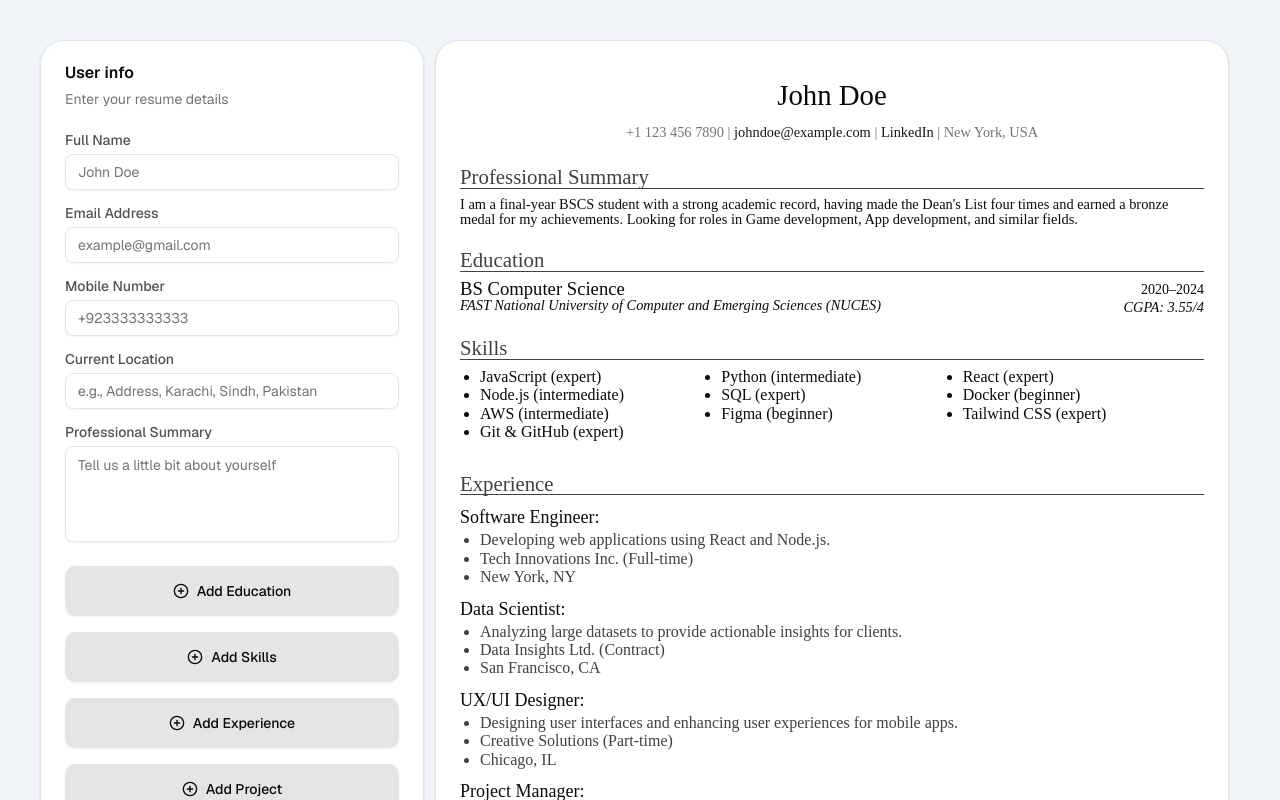
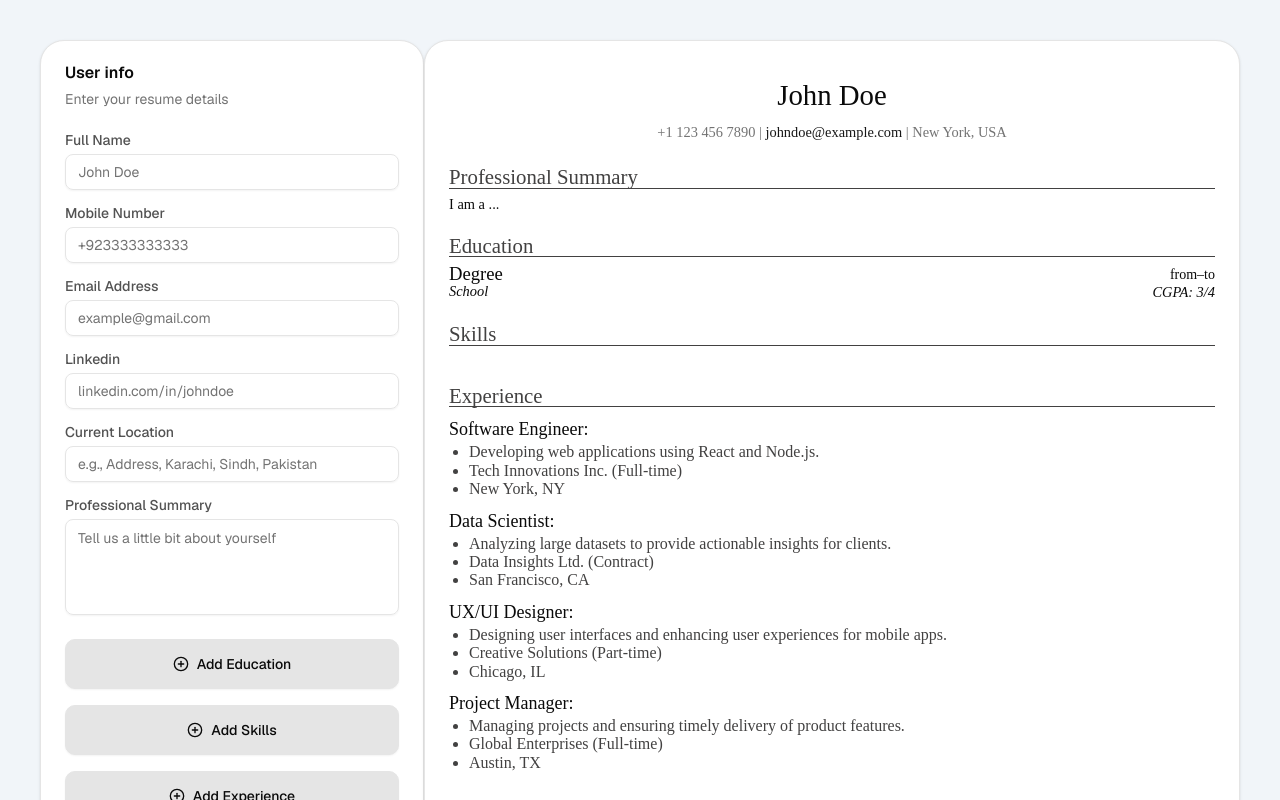
Before and after one commit to ShamSuther/papeer, a React (Vite) app in the folder frontend/: page / in a window 1280 px wide. Shown: the top 800 px of the page. Built offline with nearby package versions, Linux system fonts and the light colour scheme.

Commit message:
watching form values

```diff
--- a/frontend/src/App.css
+++ b/frontend/src/App.css
@@ -6,7 +6,7 @@ body {
 }
 
 .preview {
-  width: 794px;
+   min-width: 794px;
   /* height: 1123px; */
   font-family: 'Times New Roman', Times, serif;
 }
--- a/frontend/src/App.jsx
+++ b/frontend/src/App.jsx
@@ -1,16 +1,32 @@
+import { useState } from "react";
 import { MainForm } from "./components/MainForm";
+import { initials } from "./constants";
 import Preview from "./components/Preview";
+import { stripArrayDefaults } from "./lib/utils";
+
+// name: "",
+// email: "",
+// mobile_number: "",
+// location: "",
+// summary: "",
+// education: [],
+// skills: [],
+// experience: [],
+// projects: [],
+// certifications: [],
 
 function App() {
+  const defaultValues = stripArrayDefaults(initials);
+  const [resumeData, setResumeData] = useState(defaultValues);
   return (
     <>
       <main className="bg-slate-100">
         <div>
           <div className="flex min-h-svh w-full justify-center p-6 md:p-10">
             <div className="w-full max-w-sm">
-              <MainForm />
+              <MainForm defaults={defaultValues} setData={setResumeData} />
             </div>
-            <Preview />
+            <Preview data={resumeData} />
           </div>
         </div>
       </main>
--- a/frontend/src/components/MainForm.jsx
+++ b/frontend/src/components/MainForm.jsx
@@ -2,7 +2,6 @@
 
 import { zodResolver } from "@hookform/resolvers/zod";
 import { useForm, useFieldArray } from "react-hook-form";
-import { z } from "zod";
 import { AnimatePresence, motion } from "motion/react";
 
 import { Button } from "@/components/ui/button";
@@ -15,7 +14,6 @@ import {
   FormLabel,
   FormMessage,
 } from "@/components/ui/form";
-import { Input } from "@/components/ui/input";
 import {
   Card,
   CardTitle,
@@ -23,9 +21,7 @@ import {
   CardDescription,
   CardContent,
 } from "./ui/card";
-import { Textarea } from "./ui/textarea";
-import { CircleMinus, CirclePlus } from "lucide-react";
-import { useEffect, useState } from "react";
+import { useEffect } from "react";
 import { DatePicker } from "./DatePicker";
 import { Separator } from "./ui/separator";
 import FormInput from "./FormInput";
@@ -38,6 +34,7 @@ import RemFormBtn from "./RemFormBtn";
 import { formSchema } from "@/schemas/formSchema";
 
 import {
+  initials,
   personalInfoInputs,
   educationInputs,
   experienceInputs,
@@ -46,65 +43,10 @@ import {
   certInputs,
 } from "@/constants";
 
-export function MainForm() {
-  const [edu, setEdu] = useState(false);
-  const initials = {
-    name: "",
-    email: "",
-    mobile_number: "",
-    location: "",
-    summary: "",
-    education: [
-      {
-        school: "",
-        degree: "",
-        field_of_study: "",
-        start_date: null,
-        end_date: null,
-        description: "",
-      },
-    ],
-    skills: [{ skill_name: "", proficiency: "" }],
-    experience: [
-      {
-        job_title: "",
-        employment_type: "",
-        company: "",
-        start_date: null,
-        end_date: null,
-        description: "",
-        location: "",
-        location_type: "",
-      },
-    ],
-    projects: [
-      {
-        project_name: "",
-        description: "",
-        project_url: "",
-      },
-    ],
-    certifications: [
-      {
-        title: "",
-        issuer: "",
-        credential_url: "",
-      },
-    ],
-  };
-
-  const [resume, setResume] = useState();
-
+export function MainForm({ defaults, setData }) {
   const form = useForm({
     resolver: zodResolver(formSchema),
-    defaultValues: {
-      name: "",
-      email: "",
-      mobile_number: "",
-      location: "",
-      summary: "",
-      education: [],
-    },
+    defaultValues: defaults,
   });
 
   // education fields
@@ -162,16 +104,32 @@ export function MainForm() {
   const { clearErrors, formState } = form;
   const { errors } = formState;
 
+  // errors
   useEffect(() => {
     const hasErrors = Object.keys(errors).length > 0;
 
     if (hasErrors) {
       const timer = setTimeout(() => {
         clearErrors();
-      }, 3000);
+      }, 300);
       return () => clearTimeout(timer);
     }
   }, [clearErrors, errors, eduFields]);
+
+  // form inputs
+  useEffect(() => {
+    let timeoutId;
+    const subscription = form.watch((value) => {
+      // const result = formSchema.safeParse(value);
+      timeoutId = setTimeout(() => {
+        setData(value);
+      }, );
+    });
+    return () => {
+      subscription.unsubscribe();
+      clearTimeout(timeoutId);
+    };
+  }, [form, setData]);
 
   function onSubmit(values) {
     console.log(values);
--- a/frontend/src/components/Preview.jsx
+++ b/frontend/src/components/Preview.jsx
@@ -1,48 +1,63 @@
+import React, { useEffect } from "react";
 import { Card, CardContent } from "./ui/card";
 
-export default function Preview() {
-  const skills = [
-    {
-      skill_name: "JavaScript",
-      proficiency: "expert",
-    },
-    {
-      skill_name: "Python",
-      proficiency: "intermediate",
-    },
-    {
-      skill_name: "React",
-      proficiency: "expert",
-    },
-    {
-      skill_name: "Node.js",
-      proficiency: "intermediate",
-    },
-    {
-      skill_name: "SQL",
-      proficiency: "expert",
-    },
-    {
-      skill_name: "Docker",
-      proficiency: "beginner",
-    },
-    {
-      skill_name: "AWS",
-      proficiency: "intermediate",
-    },
-    {
-      skill_name: "Figma",
-      proficiency: "beginner",
-    },
-    {
-      skill_name: "Tailwind CSS",
-      proficiency: "expert",
-    },
-    {
-      skill_name: "Git & GitHub",
-      proficiency: "expert",
-    },
-  ];
+export default function Preview({ data }) {
+  const {
+    name,
+    mobile_number,
+    email,
+    linkedin_url,
+    location,
+    summary,
+    education,
+    skills,
+    experience,
+    // projects,
+    // certifications,
+  } = data;
+
+  // const skills = [
+  //   {
+  //     skill_name: "JavaScript",
+  //     proficiency: "expert",
+  //   },
+  //   {
+  //     skill_name: "Python",
+  //     proficiency: "intermediate",
+  //   },
+  //   {
+  //     skill_name: "React",
+  //     proficiency: "expert",
+  //   },
+  //   {
+  //     skill_name: "Node.js",
+  //     proficiency: "intermediate",
+  //   },
+  //   {
+  //     skill_name: "SQL",
+  //     proficiency: "expert",
+  //   },
+  //   {
+  //     skill_name: "Docker",
+  //     proficiency: "beginner",
+  //   },
+  //   {
+  //     skill_name: "AWS",
+  //     proficiency: "intermediate",
+  //   },
+  //   {
+  //     skill_name: "Figma",
+  //     proficiency: "beginner",
+  //   },
+  //   {
+  //     skill_name: "Tailwind CSS",
+  //     proficiency: "expert",
+  //   },
+  //   {
+  //     skill_name: "Git & GitHub",
+  //     proficiency: "expert",
+  //   },
+  // ];
 
   const projects = [
     {
@@ -126,26 +141,41 @@ export default function Preview() {
     },
   ];
 
+  useEffect(() => {
+    console.log(data);
+  }, [data]);
+
   return (
     <Card className="preview max-w-4xl mx-auto p-6 bg-background text-foreground rounded-3xl">
       {/* Header */}
       <div className="text-center">
-        <h1 className="text-[1.8rem] leading-none mt-4 mb-3">John Doe</h1>
+        <h1 className="text-[1.8rem] leading-none mt-4 mb-3">
+          {name ? name : "John Doe"}
+        </h1>
         <p className="text-muted-foreground text-[0.9rem]">
-          +1 123 456 7890 |{" "}
-          <a href="mailto:johndoe@example.com" className="link">
-            johndoe@example.com
+          {mobile_number ? mobile_number : "+1 123 456 7890"} |{" "}
+          <a
+            href={`mailto:${email ? email : "johndoe@example.com"}`}
+            className="link"
+          >
+            {email ? email : "johndoe@example.com"}
           </a>{" "}
+          {linkedin_url ? (
+            <>
               |{" "}
               <a
-            href="https://www.linkedin.com/in/johndoe"
+                href={linkedin_url}
                 className="link"
                 target="_blank"
                 rel="noopener noreferrer"
               >
                 LinkedIn
               </a>{" "}
-          | New York, USA
+            </>
+          ) : (
+            ""
+          )}
+          | {location ? location : "New York, USA"}
         </p>
       </div>
 
@@ -153,30 +183,61 @@ export default function Preview() {
       <div>
         <h2 className="section-title">Professional Summary</h2>
         <p className="text-[0.9rem] leading-none">
-          I am a final-year BSCS student with a strong academic record, having
-          made the Dean's List four times and earned a bronze medal for my
-          achievements. Looking for roles in Game development, App development,
-          and similar fields.
+          {summary ? summary : "I am a ..."}
         </p>
       </div>
 
       {/* Education */}
       <div className="w-full ">
         <h2 className="section-title">Education</h2>
+        {education && education.length > 0 ? (
+          education.map((item, i) => {
+            const {
+              school,
+              degree,
+              field_of_study,
+              start_year,
+              end_year,
+              grade,
+              description,
+            } = item;
+
+            return (
+              <div key={i} className="flex flex-row justify-between gap-2">
+                <div className="max-w-[80%]">
+                  <h3 className="text-[1.1669rem] leading-none">
+                    {degree || "Degree"}{" "}
+                  </h3>
+                  <p className="text-[0.9rem] leading-none italic">
+                    {school || "School"}
+                  </p>
+                  {description && (
+                    <p className="text-[0.8331rem] leading-none">
+                      {description}
+                    </p>
+                  )}
+                </div>
+                <div className="text-[0.9rem] leading-none text-right">
+                  <p className="text-sm">{`${start_year || "from"}–${
+                    end_year || "to"
+                  }`}</p>
+                  {grade && <p className="italic">CGPA: {grade}/4</p>}
+                </div>
+              </div>
+            );
+          })
+        ) : (
           <div className="flex flex-row justify-between">
             <div>
-            <h3 className="text-[1.1669rem] leading-none">
-              BS Computer Science
-            </h3>
-            <p className="text-[0.9rem] leading-none italic">
-              FAST National University of Computer and Emerging Sciences (NUCES)
-            </p>
+              <h3 className="text-[1.1669rem] leading-none">Degree</h3>
+              <p className="text-[0.9rem] leading-none italic">School</p>
             </div>
             <div className="text-[0.9rem] leading-none text-right">
-            <p className="text-sm">2020–2024</p>
-            <p className="italic">CGPA: 3.55/4</p>
+              <p className="text-sm">from–to</p>
+              <p className="italic">CGPA: 3/4</p>
             </div>
           </div>
+        )}
       </div>
 
       {/* Technical Skills */}
@@ -185,7 +246,11 @@ export default function Preview() {
         <ul className="list-disc list-outside pl-5 whitespace-normal mb-2 grid grid-cols-3">
           {skills.map((item, i) => (
             <li key={`skill-${i}`} className="text-base leading-[1.15]">
-              {item.skill_name} ({item.proficiency})
+              {item
+                ? `${item.skill_name ? item.skill_name : "name"} (${
+                    item.proficiency ? item.proficiency : "proficiency"
+                  })`
+                : "name (proficiency)"}
             </li>
           ))}
         </ul>
--- a/frontend/src/constants/index.jsx
+++ b/frontend/src/constants/index.jsx
@@ -3,6 +3,12 @@ export const personalInfoInputs = [
     name: "name",
     label: "Full Name",
     placeholder: "John Doe",
+    type: "text",
+  },
+  {
+    name: "mobile_number",
+    label: "Mobile Number",
+    placeholder: "+923333333333",
     type: "text",
   },
   {
@@ -12,9 +18,9 @@ export const personalInfoInputs = [
     type: "email",
   },
   {
-    name: "mobile_number",
-    label: "Mobile Number",
-    placeholder: "+923333333333",
+    name: "linkedin_url",
+    label: "Linkedin",
+    placeholder: "linkedin.com/in/johndoe",
     type: "text",
   },
   {
@@ -44,14 +50,14 @@ export const educationInputs = [
     placeholder: "Bachelor's",
     type: "text",
   },
+  { name: "start_year", label: "Start Year", type: "date" },
+  { name: "end_year", label: "End Year", type: "date" },
   {
-    name: "field_of_study",
-    label: "Field of Study",
-    placeholder: "Business",
+    name: "grade",
+    label: "Grade",
+    placeholder: "CGPA",
     type: "text",
   },
-  { name: "start_date", label: "Start Date", type: "date" },
-  { name: "end_date", label: "End Date", type: "date" },
   {
     name: "description",
     label: "Description",
@@ -150,3 +156,49 @@ export const certInputs = [
     type: "text",
   },
 ];
+
+export const initials = {
+  name: "",
+  mobile_number: "",
+  email: "",
+  linkedin_url: "",
+  location: "",
+  summary: "",
+  education: [
+    {
+      school: "",
+      degree: "",
+      start_year: null,
+      end_year: null,
+      grade: "",
+      description: "",
+    },
+  ],
+  skills: [{ skill_name: "", proficiency: "" }],
+  experience: [
+    {
+      job_title: "",
+      employment_type: "",
+      company: "",
+      start_date: null,
+      end_date: null,
+      description: "",
+      location: "",
+      location_type: "",
+    },
+  ],
+  projects: [
+    {
+      project_name: "",
+      description: "",
+      project_url: "",
+    },
+  ],
+  certifications: [
+    {
+      title: "",
+      issuer: "",
+      credential_url: "",
+    },
+  ],
+};
--- a/frontend/src/lib/utils.js
+++ b/frontend/src/lib/utils.js
@@ -1,6 +1,20 @@
 import { clsx } from "clsx";
 import { twMerge } from "tailwind-merge"
 
-export function cn(...inputs) {
+export const cn = (...inputs) => {
   return twMerge(clsx(inputs));
 }
+
+export const stripArrayDefaults = (object) => {
+  const cleaned = {};
+
+  for (const key in object) {
+    if (Array.isArray(object[key])) {
+      cleaned[key] = [];
+    } else {
+      cleaned[key] = object[key];
+    }
+  }
+
+  return cleaned;
+};
--- a/frontend/src/schemas/formSchema.jsx
+++ b/frontend/src/schemas/formSchema.jsx
@@ -14,6 +14,7 @@ const educationSchema = z.object({
   field_of_study: z.string().optional(),
   start_date: z.string().datetime(),
   end_date: z.string().datetime(),
+  grade: z.string().trim().optional(),
   description: z.string().trim().optional(),
 });
 
@@ -67,14 +68,7 @@ export const formSchema = z.object({
       message: "Name must be at least 4 characters.",
     })
     .trim(),
-  email: z
-    .string()
-    .nonempty("Email is required")
-    .email()
-    .min(5, {
-      message: "Email must be at least 5 characters.",
-    })
-    .trim(),
+  linkedin_url: z.string().trim().optional(),
   mobile_number: z
     .string()
     .nonempty("Mobile number is required")
@@ -87,6 +81,14 @@ export const formSchema = z.object({
     .refine((val) => /^[0-9+]*$/.test(val), {
       message: "Mobile number can only contain digits and the '+' sign.",
     }),
+  email: z
+    .string()
+    .nonempty("Email is required")
+    .email()
+    .min(5, {
+      message: "Email must be at least 5 characters.",
+    })
+    .trim(),
   location: z
     .string()
     .nonempty("Location is required")
```
Lines whose indentation alone changed are shown as unchanged.
